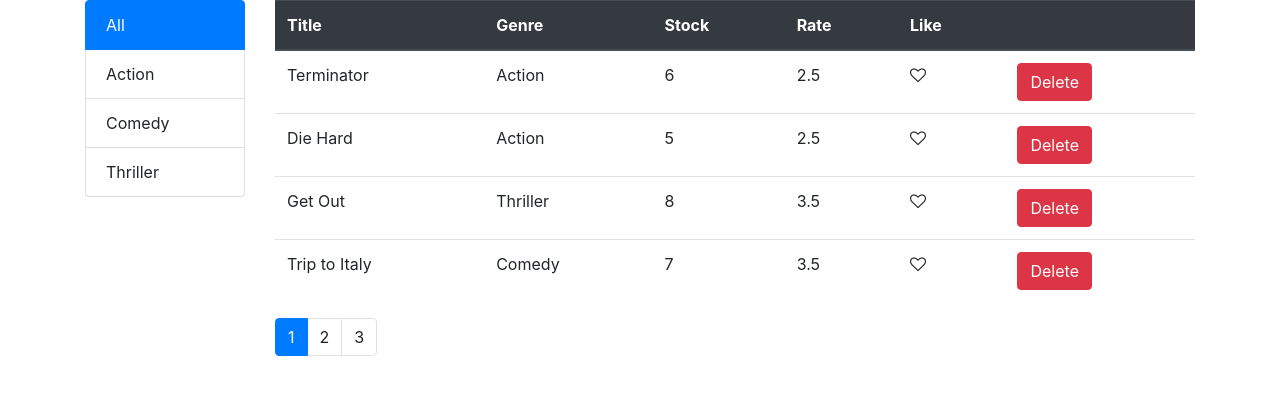
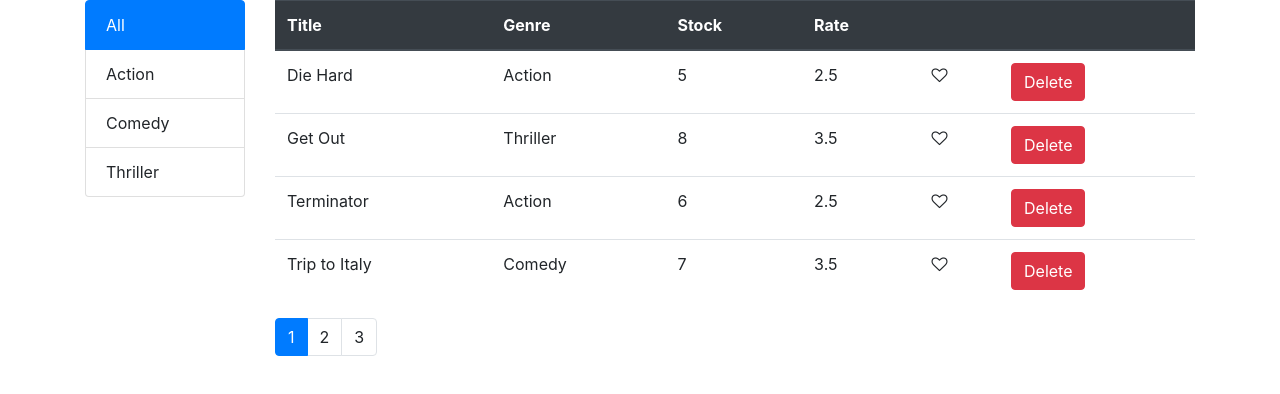
Before and after one commit to tonychenze/ReactTables, a React (Create React App) app: page / in a window 1280 px wide. Shown: the top 394 px of the page. Built offline with nearby package versions, Linux system fonts and the light colour scheme.

Commit message:
refactor the table to resusable header with sorting

```diff
--- /dev/null
+++ b/src/components/MovieTable.jsx
@@ -0,0 +1,58 @@
+import React, { Component } from "react";
+import Like from "./common/like";
+import TableHeader from "./common/tableHeader";
+
+class MovieTable extends Component {
+  movieHeaders = [
+    { path: "title", label: "Title" },
+    { path: "genre.name", label: "Genre" },
+    { path: "numberInStock", label: "Stock" },
+    { path: "dailyRentalRate", label: "Rate" },
+    { key: "like", label: "" },
+    { key: "remove", label: "" }
+  ];
+
+  render() {
+    const {
+      movies,
+      onLikeClicked,
+      onRemoveClicked,
+      onSort,
+      currentSortColumn
+    } = this.props;
+
+    return (
+      <table className="table">
+        <TableHeader
+          headers={this.movieHeaders}
+          currentSortHeader={currentSortColumn}
+          onSort={onSort}
+        />
+        <tbody>
+          {movies.map(movie => (
+            <tr key={movie.title}>
+              <td>{movie.title}</td>
+              <td>{movie.genre.name}</td>
+              <td>{movie.numberInStock}</td>
+              <td>{movie.dailyRentalRate}</td>
+              <td>
+                <Like liked={movie.liked} onLike={() => onLikeClicked(movie)} />
+              </td>
+              <td>
+                <button
+                  className="btn btn-danger"
+                  onClick={() => onRemoveClicked(movie._id)}
+                >
+                  {" "}
+                  Delete{" "}
+                </button>
+              </td>
+            </tr>
+          ))}
+        </tbody>
+      </table>
+    );
+  }
+}
+
+export default MovieTable;
--- a/src/components/Movies.jsx
+++ b/src/components/Movies.jsx
@@ -1,11 +1,12 @@
 import React, { Component } from "react";
-
+import _ from "lodash";
 import { getMovies } from "../services/fakeMovieService";
 import { getGenres } from "../services/fakeGenreService";
-import Like from "./common/like";
 import Pagination from "./common/pagination";
+import MovieTable from "./MovieTable";
 import FilterMovies from "./common/filter";
 import { paginate } from "../util/paginate";
+
 export default class Movies extends Component {
   constructor(props) {
     super(props);
@@ -13,13 +14,16 @@ export default class Movies extends Component {
       m.liked = false;
       return m;
     });
+
     let allGenres = [{ _id: "1", name: "All" }, ...getGenres()];
+
     this.state = {
       movies: this.likeMovies,
       pageSize: 4,
       currentPage: 1,
       genres: allGenres,
-      currentGen: allGenres[0]
+      currentGen: allGenres[0],
+      currentSortColumn: { path: "title", order: "asc" }
     };
   }
 
@@ -52,32 +56,42 @@ export default class Movies extends Component {
 
     this.setState({
       currentGen: gen,
+      currentPage: 1,
       movies
     });
-  };
-
-  getTableHeader = () => {
-    const headers = ["Title", "Genre", "Stock", "Rate", "Like", " "];
-    return (
-      <thead className="thead-dark">
-        <tr>
-          {headers.map(header => (
-            <th key={header}>{header}</th>
-          ))}
-        </tr>
-      </thead>
-    );
   };
 
   getEmptyList = () => {
     return <h3>No Items</h3>;
   };
 
-  getNonEmptyTable = () => {
-    const { pageSize, currentPage, movies, genres, currentGen } = this.state;
+  handleOnSort = currentSortColumn => {
+    this.setState({
+      currentSortColumn
+    });
+  };
+
+  render() {
+    if (this.state.movies.length === 0) {
+      return this.getEmptyList();
+    }
+
+    const {
+      pageSize,
+      currentPage,
+      movies,
+      genres,
+      currentSortColumn,
+      currentGen
+    } = this.state;
+
     const pagedMovies = paginate(movies, currentPage, pageSize);
+    const sortedMovies = _.orderBy(
+      pagedMovies,
+      [currentSortColumn.path],
+      [currentSortColumn.order]
+    );
     return (
-      <React.Fragment>
       <div className="row">
         <div className="col-2">
           <FilterMovies
@@ -87,34 +101,13 @@ export default class Movies extends Component {
           />
         </div>
         <div className="col">
-            <table className="table">
-              {this.getTableHeader()}
-              <tbody>
-                {pagedMovies.map(movie => (
-                  <tr key={movie.title}>
-                    <td>{movie.title}</td>
-                    <td>{movie.genre.name}</td>
-                    <td>{movie.numberInStock}</td>
-                    <td>{movie.dailyRentalRate}</td>
-                    <td>
-                      <Like
-                        liked={movie.liked}
-                        onLike={() => this.handleLike(movie)}
+          <MovieTable
+            movies={sortedMovies}
+            onLikeClicked={this.handleLike}
+            onRemoveClicked={this.handleRemoveMovie}
+            currentSortColumn={currentSortColumn}
+            onSort={this.handleOnSort}
           />
-                    </td>
-                    <td>
-                      <button
-                        className="btn btn-danger"
-                        onClick={() => this.handleRemoveMovie(movie._id)}
-                      >
-                        {" "}
-                        Delete{" "}
-                      </button>
-                    </td>
-                  </tr>
-                ))}
-              </tbody>
-            </table>
           <Pagination
             itemsCount={this.state.movies.length}
             pageSize={pageSize}
@@ -123,17 +116,6 @@ export default class Movies extends Component {
           />
         </div>
       </div>
-      </React.Fragment>
     );
-  };
-
-  getContents = () => {
-    return this.state.movies.length === 0
-      ? this.getEmptyList()
-      : this.getNonEmptyTable();
-  };
-
-  render() {
-    return <div>{this.getContents()}</div>;
   }
 }
--- a/src/components/common/pagination.jsx
+++ b/src/components/common/pagination.jsx
@@ -1,4 +1,4 @@
-import React, { Component } from "react";
+import React from "react";
 import PropTypes from "prop-types";
 import _ from "lodash";
 
--- /dev/null
+++ b/src/components/common/tableHeader.jsx
@@ -0,0 +1,34 @@
+import React, { Component } from "react";
+class TableHeader extends Component {
+  raiseSort = path => {
+    const currentSortHeader = { ...this.props.currentSortHeader };
+    if (currentSortHeader.path === path) {
+      currentSortHeader.order =
+        currentSortHeader.order === "asc" ? "desc" : "asc";
+    } else {
+      currentSortHeader.path = path;
+      currentSortHeader.order = "asc";
+    }
+    this.props.onSort(currentSortHeader);
+  };
+
+  render() {
+    const { headers } = this.props;
+    return (
+      <thead className="thead-dark">
+        <tr>
+          {headers.map(header => (
+            <th
+              key={header.path || header.key}
+              onClick={() => this.raiseSort(header.path)}
+            >
+              {header.label}
+            </th>
+          ))}
+        </tr>
+      </thead>
+    );
+  }
+}
+
+export default TableHeader;
```
Also changed, not shown: src/components/common/listGroup.jsx (added, +16 -0 lines). Lines whose indentation alone changed are shown as unchanged.
